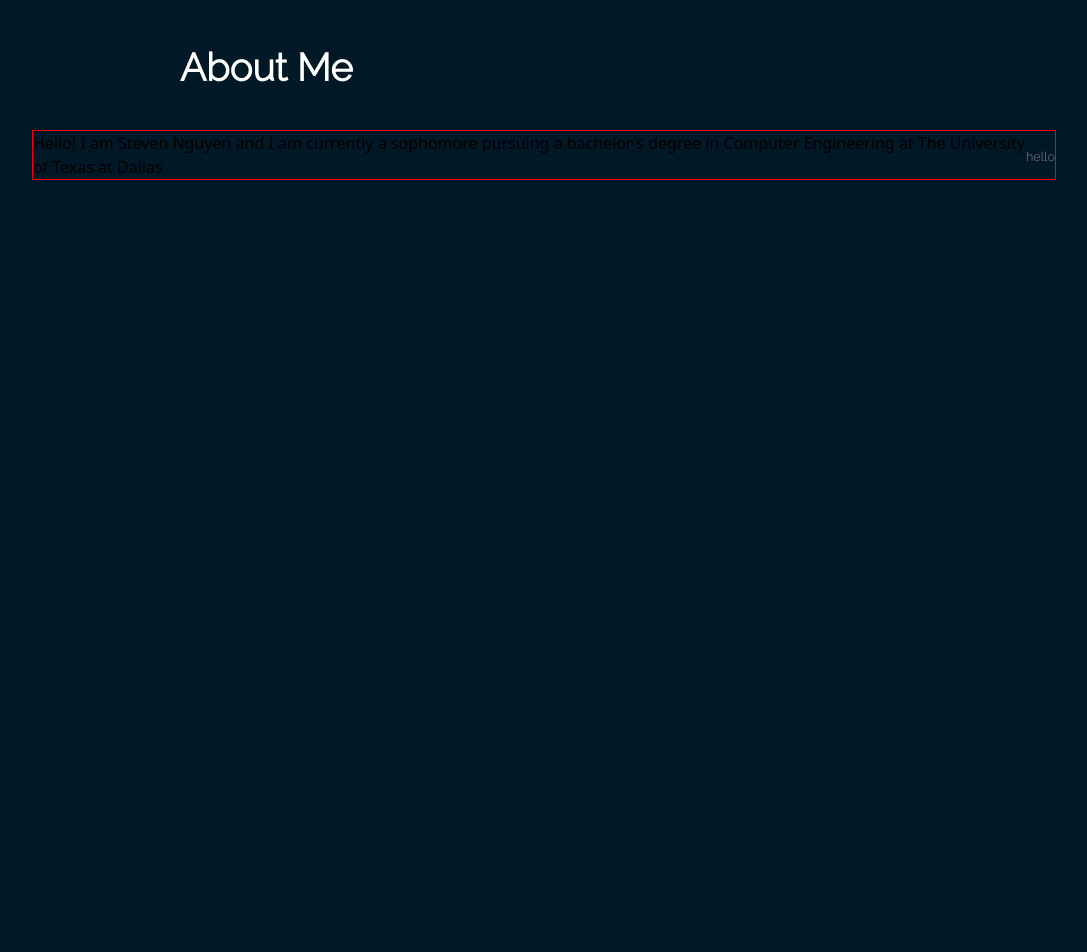
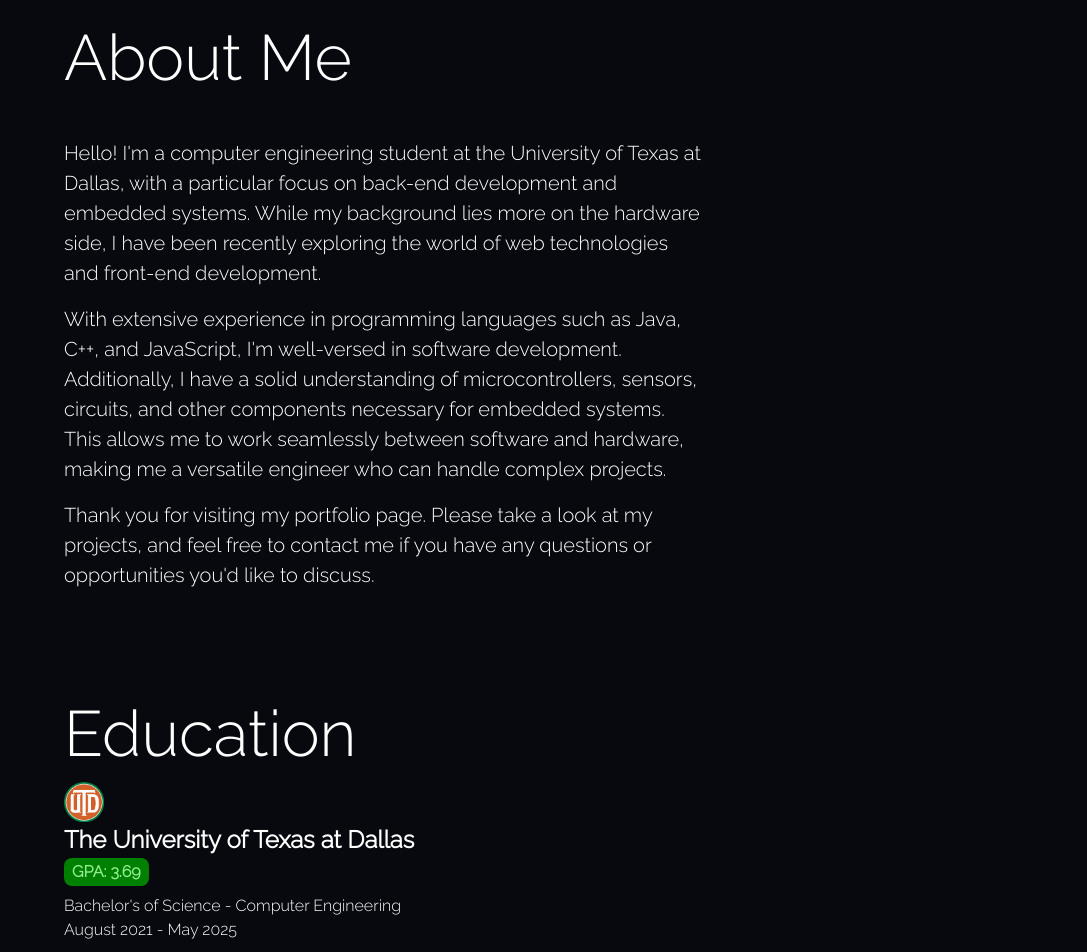
Before and after one commit to stteeevv/steven-nguyen-portfolio-website, a Next.js app: page / in a window 1280 px wide. Shown: the part 1000-1952 px from the top of the page, without its empty margins (96-1183 px from the left). Built offline with nearby package versions, Linux system fonts and the light colour scheme.

Commit message:
education section incomplete

```diff
--- a/package.json
+++ b/package.json
@@ -18,11 +18,11 @@
     "react": "18.2.0",
     "react-dom": "18.2.0",
     "react-particles": "^2.8.0",
+    "tailwindcss": "^3.2.7",
     "tsparticles": "^2.8.0"
   },
   "devDependencies": {
     "autoprefixer": "^10.4.13",
-    "postcss": "^8.4.21",
-    "tailwindcss": "^3.2.4"
+    "postcss": "^8.4.21"
   }
 }
--- a/src/components/About.js
+++ b/src/components/About.js
@@ -1,22 +1,32 @@
 import styles from "./styles/About.module.css";
+import Image from "next/image";
 
-export default function About() {
+export default function About(props) {
+
     return (<>
         <div id="about" className={styles.container}>
             <div className={styles.gradient}/>
-            <div className={styles["title-container"]}>
-                <h1 id="scroll-to-about" className={styles.textTitle}>About Me</h1>
+                <div className={styles.about_section} id="about-me-section">
+                    <h1 id="scroll-to-about" className={styles.textTitle}>About Me</h1>
+                    <div className={styles.description}>
+                        <span className={styles.descriptionText}>Hello! I'm a computer engineering student at the University of Texas at Dallas, with a particular focus on back-end development and embedded systems. While my background lies more on the hardware side, I have been recently exploring the world of web technologies and front-end development.</span>
+                        <span className={styles.descriptionText}>With extensive experience in programming languages such as Java, C++, and JavaScript, I'm well-versed in software development. Additionally, I have a solid understanding of microcontrollers, sensors, circuits, and other components necessary for embedded systems. This allows me to work seamlessly between software and hardware, making me a versatile engineer who can handle complex projects.</span>
+                        <span className={styles.descriptionText}>Thank you for visiting my portfolio page. Please take a look at my projects, and feel free to contact me if you have any questions or opportunities you'd like to discuss.</span>
+                    </div>
+                </div>
+            <div className={styles.education_section}>
+                <h1 style={{paddingTop: '5rem'}} className={styles.textTitle}>Education</h1>
+                <div className={styles["utdicon-wrapper"]}>
+                    <Image width={40} height={40} quality={100} src="/utdicon.png"/>
+                </div>
+                <h3 className={styles.subTitle}>The University of Texas at Dallas</h3>
+                <h6 className={styles.gpa}>GPA: 3.69</h6>
+                <h6 style={{fontSize: '1rem', paddingTop: '.5rem', fontWeight: '400'}} className={styles.subTitle}>Bachelor's of Science - Computer Engineering</h6>
+                <h6 style={{fontSize: '1rem', fontWeight: '400'}} className={styles.subTitle}>August 2021 - May 2025</h6>
             </div>
-            <div className={styles.description}>
-                <div id="leftbox">
-                    <span className={styles.aboutDescription}>Hello! I am Steven Nguyen and I am currently a sophomore pursuing a bachelor&apos;s degree
-                    in Computer Engineering at The University of Texas at Dallas</span>
-                </div>
-                <div id="rightbox">
-                    <span className={styles.text}>hello</span>
-                </div>
+            <div style={{paddingLeft: '10rem', paddingTop: '5rem'}} className={styles.experience_section}>
+                <h1 className={styles.textTitle}>Experience</h1>
             </div>
-
         </div>
     </>);
 }
--- a/src/components/styles/About.module.css
+++ b/src/components/styles/About.module.css
@@ -1,58 +1,66 @@
 @import url('https://fonts.googleapis.com/css2?family=Raleway:wght@300&display=swap');
 .container {
-    height: 200vh;
-    width: 100vw;
-    background-color: #011826;
+    background-color: #07090f;
     display: flex;
-    align-items: center;
     flex-direction: column;
 }
-.title-container {
+.gradient {
+    background-image: linear-gradient(black, #07090f);
+    width: 100vw;
+    height: 20vh;
+}
+.about_section {
+    padding-left: 10rem;
+}
+.textTitle {
+    color: white;
+    font-size: 4rem;
+    font-family: 'Raleway', sans-serif;
+    font-weight: 300;
+}
+.description {
     display: flex;
     flex-direction: column;
     justify-content: center;
-    align-items: start;
-    /* border: 1px solid red; */
-    height: 15vh;
-    width: 60%;
+    align-items: center;
     /* border: 1px red solid; */
-
+    padding-right: 30rem;
+    padding-top: 2rem;
 }
-.titleDescription {
-    color: gray;
-    font-size: 1.5vh;
-    padding: 1vh;
-    width: 35vw;
-    text-align: center;
+.descriptionText {
+    font-size: 1.25rem;
+    font-family: 'Raleway', sans-serif;
+    color: white;
+    padding-bottom: 1rem;
 }
-.gradient {
-    background-image: linear-gradient(black, #011826);
-    width: 100vw;
-    height: 20vh;
+.education_section {
+    padding-left: 10rem;
 }
-.textTitle {
+.utdicon-wrapper {
+    /* padding-bottom: 1rem; */
+}
+.subTitle {
     color: white;
-    font-size: 3vw;
-    font-family: 'Raleway', sans-serif;
-    font-weight: 800;
-    padding: 20px;
-    /* border-bottom: 2px solid white; */
-    padding-top: 2vh;
-}
-.text {
-    color: gray;
-    font-size: 1vw;
+    font-size: 1.5rem;
+    font-weight: 900;
     font-family: 'Raleway', sans-serif;
 }
-.description {
-    border: 1px solid red;
-    display: flex;
-    justify-content: center;
-    align-items: center;
-    /* margin-top: 2vh; */
-    width: 80vw;
+.gpa {
+    background-color: green;
+    width: fit-content;
+    padding: 2px;
+    border-radius: 8px;
+    padding-inline: 8px;
+    color: lightgreen;
+    font-family: 'Raleway';
+    font-weight: 900;
+    animation: load ease-out .5s 1;
 }
-
-.aboutDescription {
-    width: 10px;
+@keyframes load {
+    0% {
+        transform: translateY(-50px);
+    }
+    100% {
+        transform: translateY(0px)
+    }
 }
--- a/src/pages/index.js
+++ b/src/pages/index.js
@@ -34,7 +34,7 @@ export default function Home() {
       <NavigationBar
       callBackHandleToggleDarkMode={handleToggleDarkMode}
       isDarkMode={isDarkMode}/>
-      <About />
+      <About isDarkMode={isDarkMode}/>
     </div>
   </>);
 }
```
Also changed, not shown: public/utdicon.png (added), 1 other file (tests, documents, lock files or other folders).
